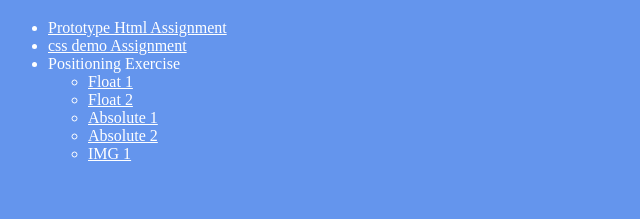
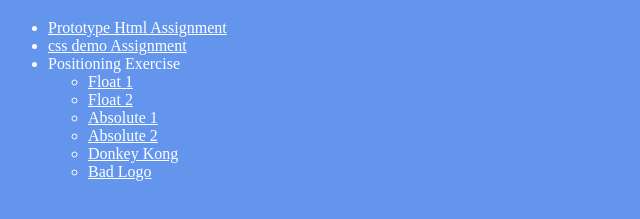
Before and after one commit to Bsouth14/ifsc-1310, a plain HTML site: page index.html in a window 1280 px wide. Shown: the part 61-280 px from the top of the page, without its empty margins (0-640 px from the left). Drawn offline with Linux system fonts and the light colour scheme.

Commit message:
A really really bad logo, i tried my best

```diff
--- a/index.html
+++ b/index.html
@@ -23,7 +23,8 @@
           <li><a href="positioning-lab/float-2.html">Float 2</a> </li>
           <li><a href="positioning-lab/absolute-1.html">Absolute 1</a> </li>
           <li><a href="positioning-lab/absolute-1.html">Absolute 2</a> </li>
-          <li><a href="assets/img/Donkey-Kong.jpg">IMG 1</a> </li>
+          <li><a href="assets/img/Donkey-Kong.jpg">Donkey Kong</a> </li>
+          <li><a href="assets/img/bad-logo.png">Bad Logo</a> </li>
         </ul>
       </li>
     </ul>
```
Also changed, not shown: assets/img/bad-logo.png (added), assets/img/donkey-kong.jpg (renamed from assets/img/Donkey-Kong.jpg).
